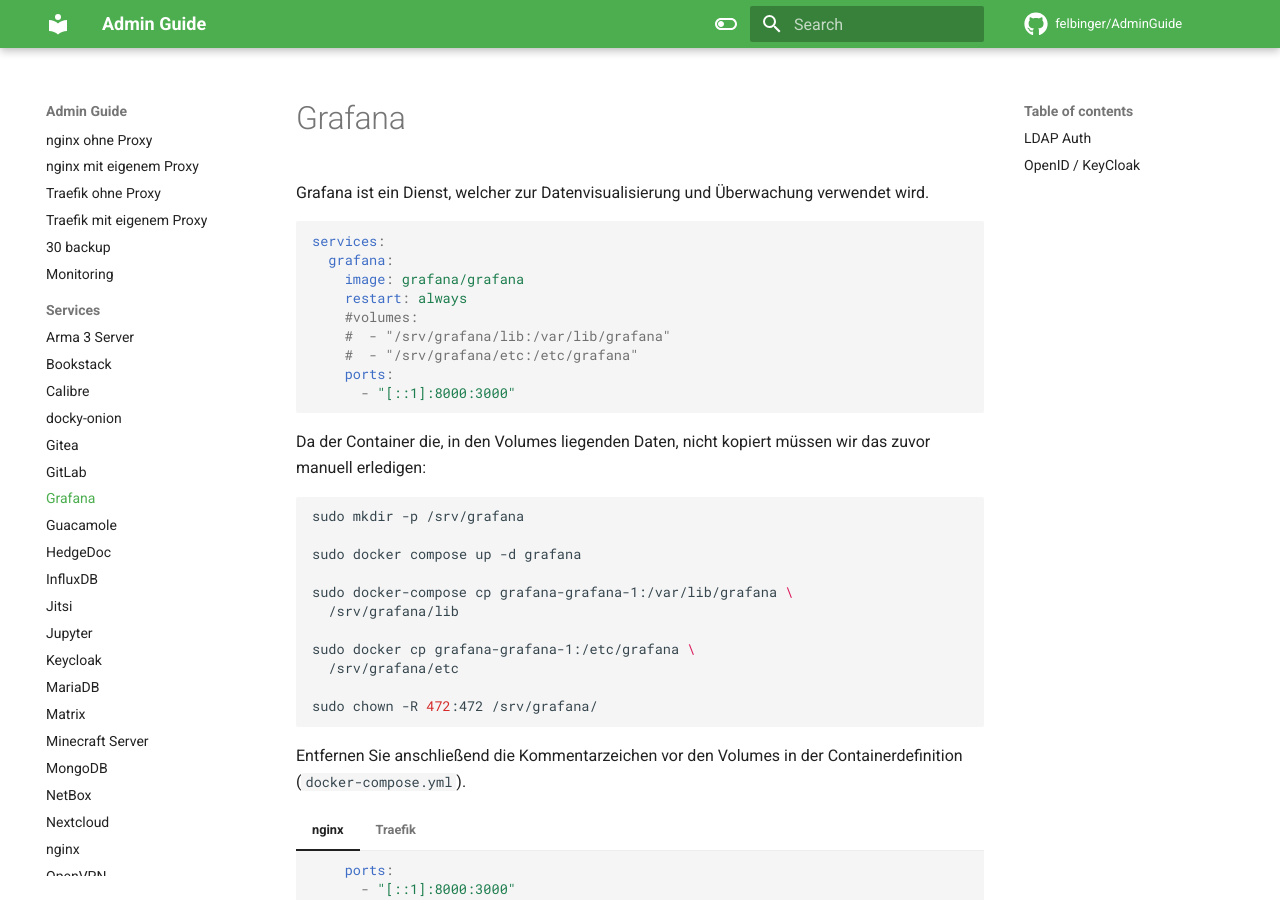
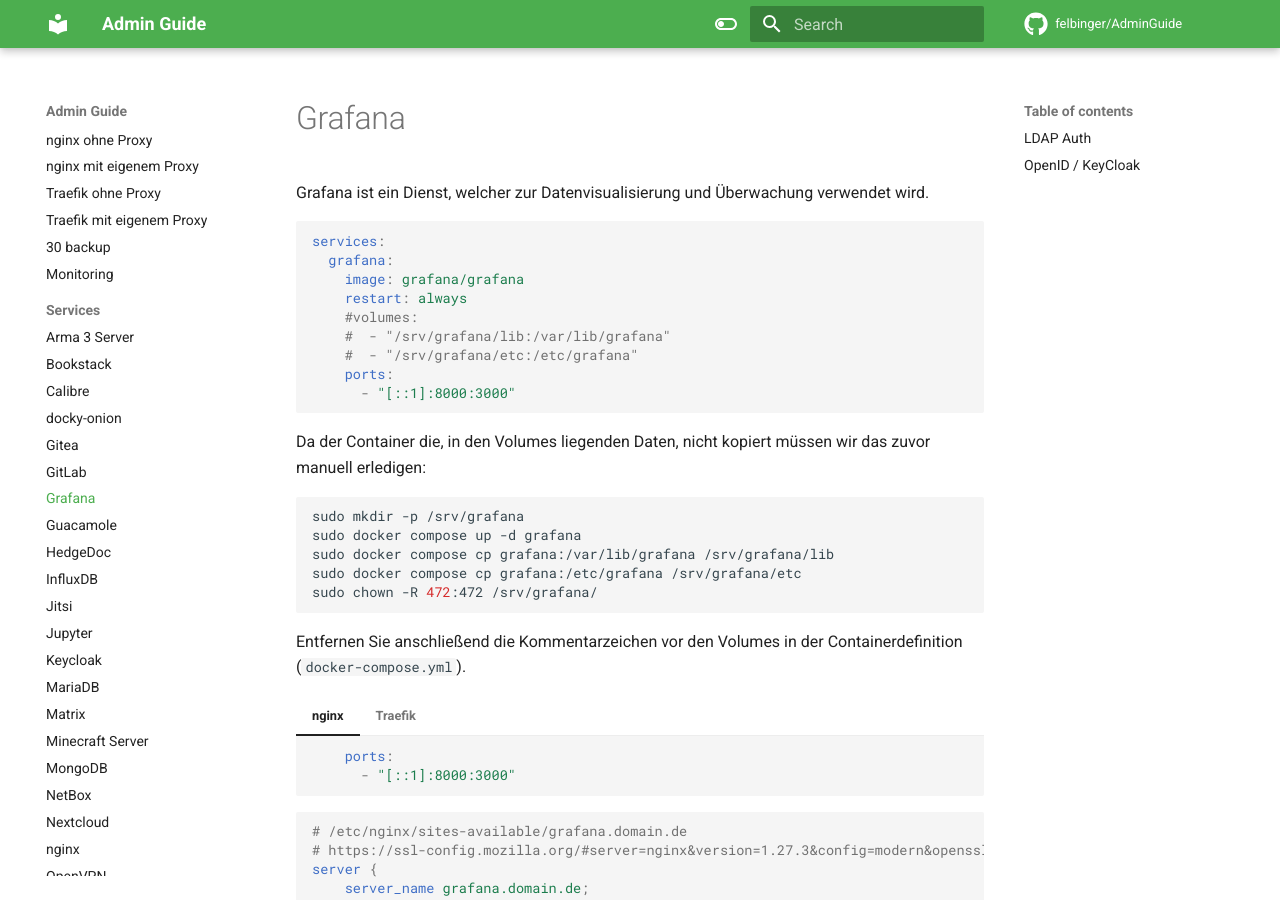
Before and after one commit to felbinger/AdminGuide, an MkDocs documentation site: the page built from docs/services/grafana.md, in a window 1280 px wide and 900 px high. Built offline with MkDocs 1.6.1 and Material for MkDocs 9.7.7, drawn with Linux system fonts in a browser that asks for light colours; comment, search, counter and statistics services are not loaded.

Commit message:
fixed inconsistend docker compose usage in grafana

````diff
--- a/docs/services/grafana.md
+++ b/docs/services/grafana.md
@@ -18,15 +18,9 @@ Da der Container die, in den Volumes liegenden Daten, nicht kopiert müssen wir
 
 ```shell
 sudo mkdir -p /srv/grafana
-
 sudo docker compose up -d grafana
-
-sudo docker-compose cp grafana-grafana-1:/var/lib/grafana \
-  /srv/grafana/lib
-
-sudo docker cp grafana-grafana-1:/etc/grafana \
-  /srv/grafana/etc
-
+sudo docker compose cp grafana:/var/lib/grafana /srv/grafana/lib
+sudo docker compose cp grafana:/etc/grafana /srv/grafana/etc
 sudo chown -R 472:472 /srv/grafana/
 ```
 
````
